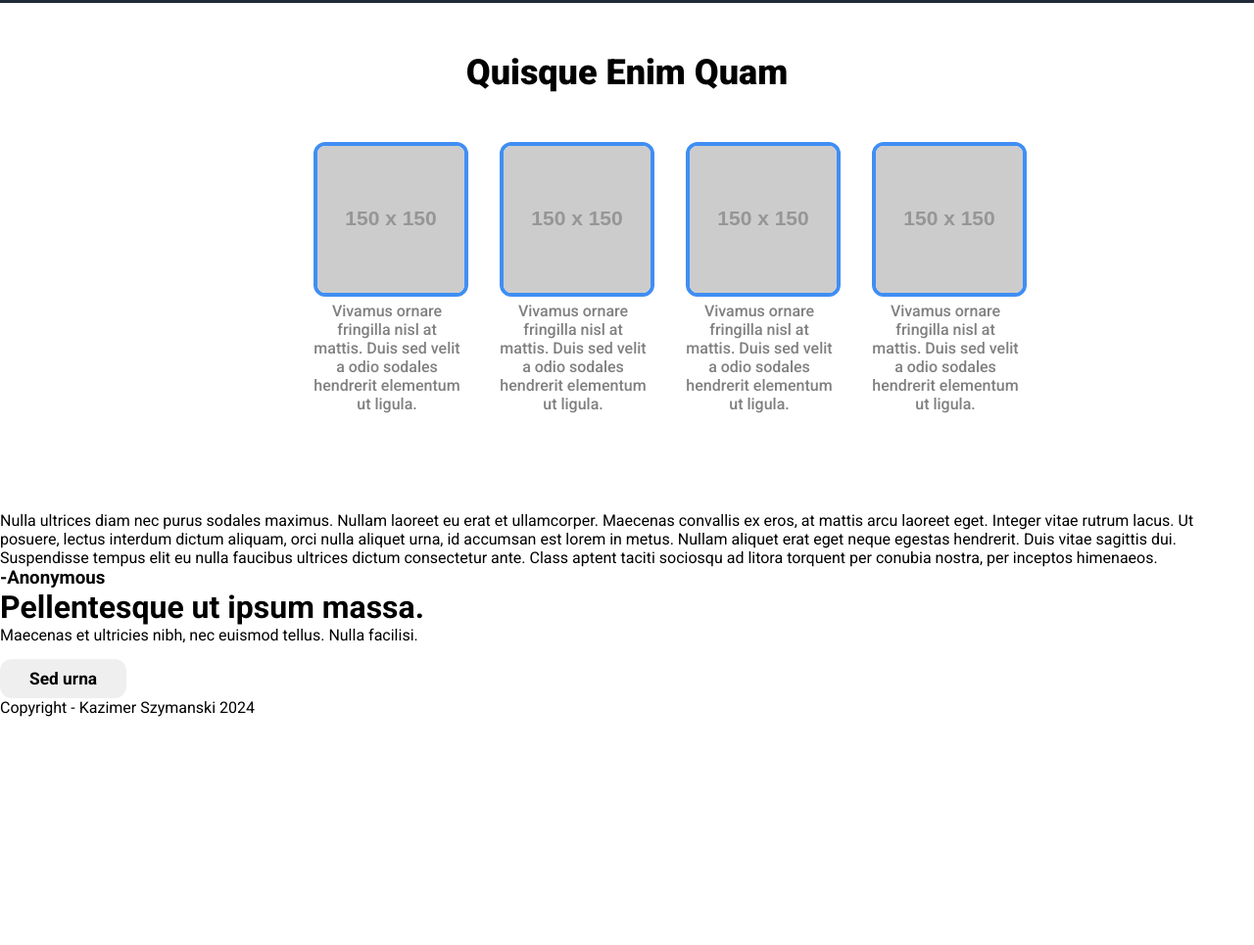
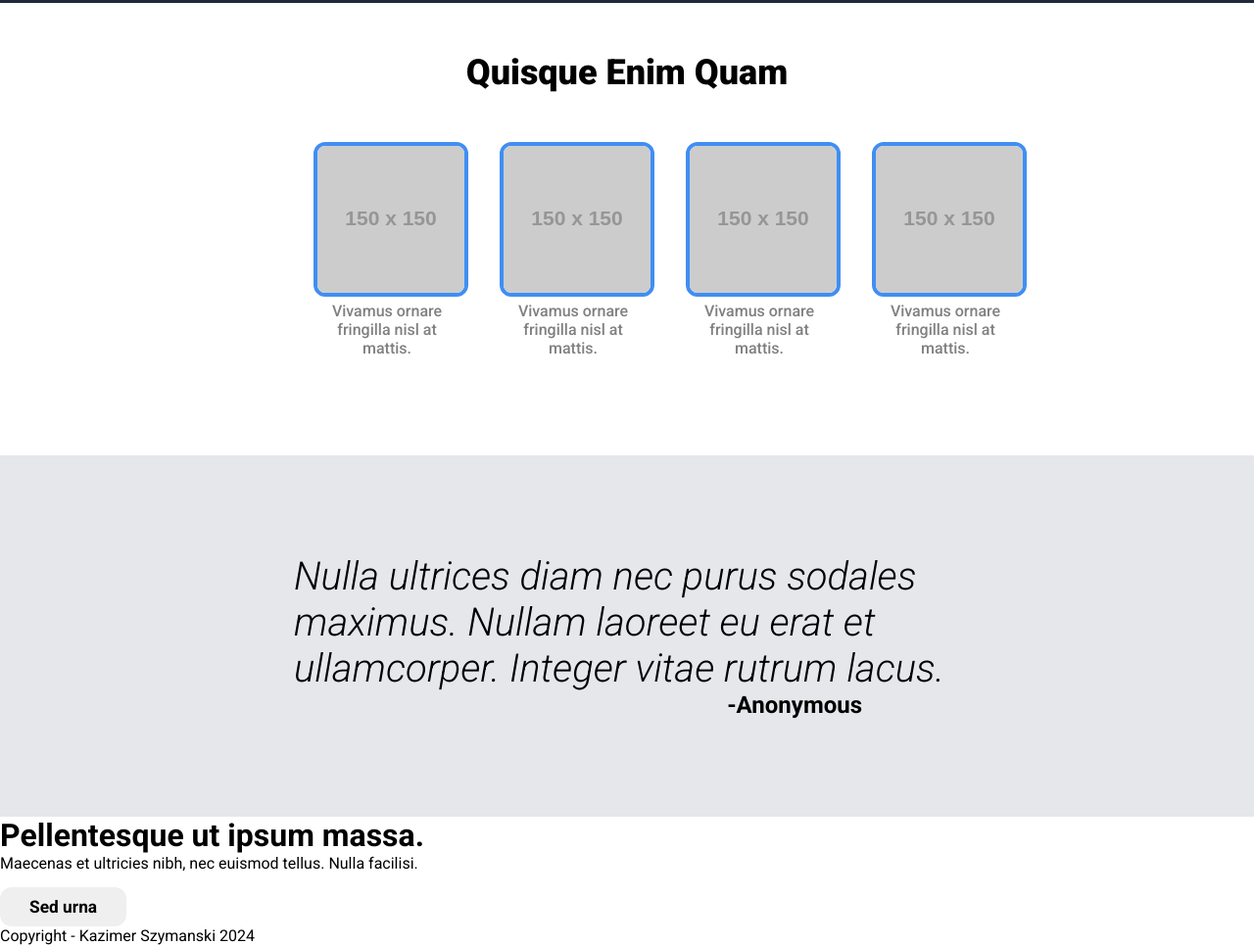
Before and after one commit to kazimer07/landing-page, a plain HTML site: page index.html in a window 1280 px wide. Shown: the part 699-1664 px from the top of the page at 98% size. Before the commit the page ends 1431 px from the top, so only its background shows below. Drawn offline with Linux system fonts and the light colour scheme; placeholder pictures from the web are drawn by us.

Commit message:
Completed Quote section

```diff
--- a/index.html
+++ b/index.html
@@ -55,26 +55,26 @@
         <div class="gallery-images">
             <div class="gallery-block">
                 <img src="https://placehold.co/150" alt="">
-                <p>Vivamus ornare fringilla nisl at mattis. Duis sed velit a odio sodales hendrerit elementum ut ligula.</p>
+                <p>Vivamus ornare fringilla nisl at mattis.</p>
             </div>
             <div class="gallery-block">
                 <img src="https://placehold.co/150" alt="">
-                <p>Vivamus ornare fringilla nisl at mattis. Duis sed velit a odio sodales hendrerit elementum ut ligula.</p>
+                <p>Vivamus ornare fringilla nisl at mattis.</p>
             </div>
             <div class="gallery-block">
                 <img src="https://placehold.co/150" alt="">
-                <p>Vivamus ornare fringilla nisl at mattis. Duis sed velit a odio sodales hendrerit elementum ut ligula.</p>
+                <p>Vivamus ornare fringilla nisl at mattis.</p>
             </div>
             <div class="gallery-block">
                 <img src="https://placehold.co/150" alt="">
-                <p>Vivamus ornare fringilla nisl at mattis. Duis sed velit a odio sodales hendrerit elementum ut ligula.</p>
+                <p>Vivamus ornare fringilla nisl at mattis.</p>
             </div>
         </div>
 
     </div>
 
     <div class="quote">
-        <p>Nulla ultrices diam nec purus sodales maximus. Nullam laoreet eu erat et ullamcorper. Maecenas convallis ex eros, at mattis arcu laoreet eget. Integer vitae rutrum lacus. Ut posuere, lectus interdum dictum aliquam, orci nulla aliquet urna, id accumsan est lorem in metus. Nullam aliquet erat eget neque egestas hendrerit. Duis vitae sagittis dui. Suspendisse tempus elit eu nulla faucibus ultrices dictum consectetur ante. Class aptent taciti sociosqu ad litora torquent per conubia nostra, per inceptos himenaeos.</p>
+        <p>Nulla ultrices diam nec purus sodales maximus. Nullam laoreet eu erat et ullamcorper. Integer vitae rutrum lacus.</p>
         <h3>-Anonymous</h3>
     </div>
 
--- a/style.css
+++ b/style.css
@@ -100,3 +100,22 @@ button {
     margin: auto;
     margin-bottom: 5px;
 }
+
+.quote {
+    display: flex;
+    flex-direction: column;
+    align-items: flex-end;
+    background-color: #e5e7eb;
+    padding: 100px 300px;
+}
+
+.quote p {
+    font-size: 30pt;
+    font-weight: 300;
+    font-style: italic;
+}
+
+.quote h3 {
+    font-size: 18pt;
+    padding-right: 100px;
+}
```
